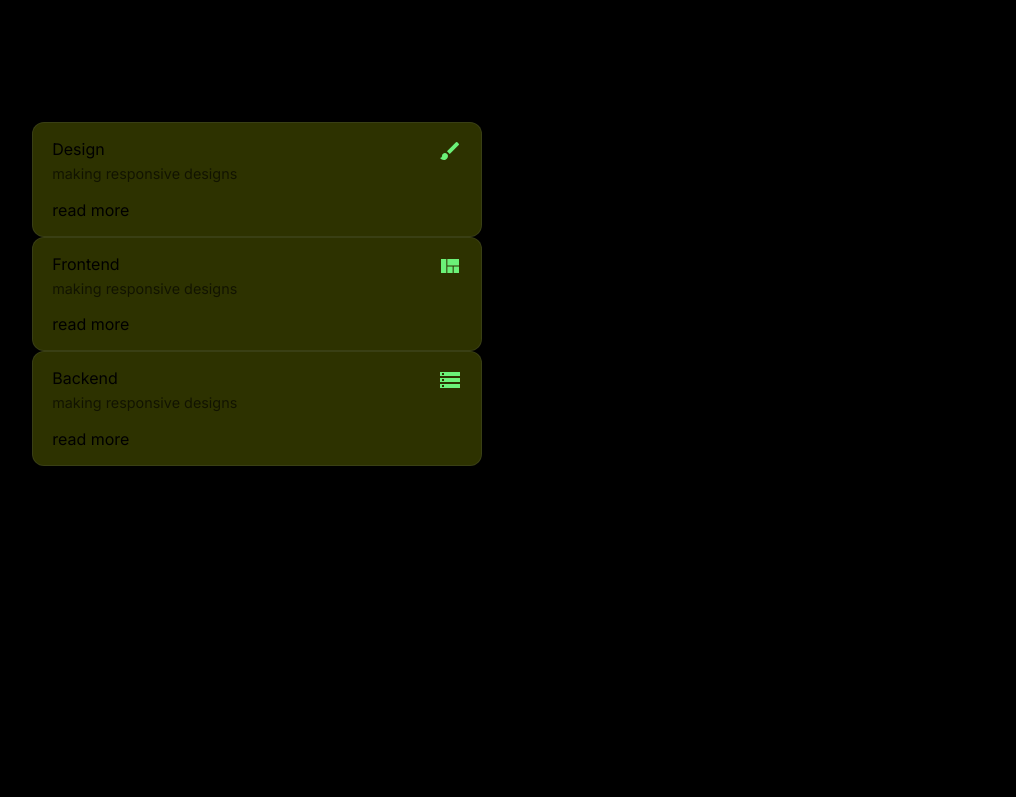
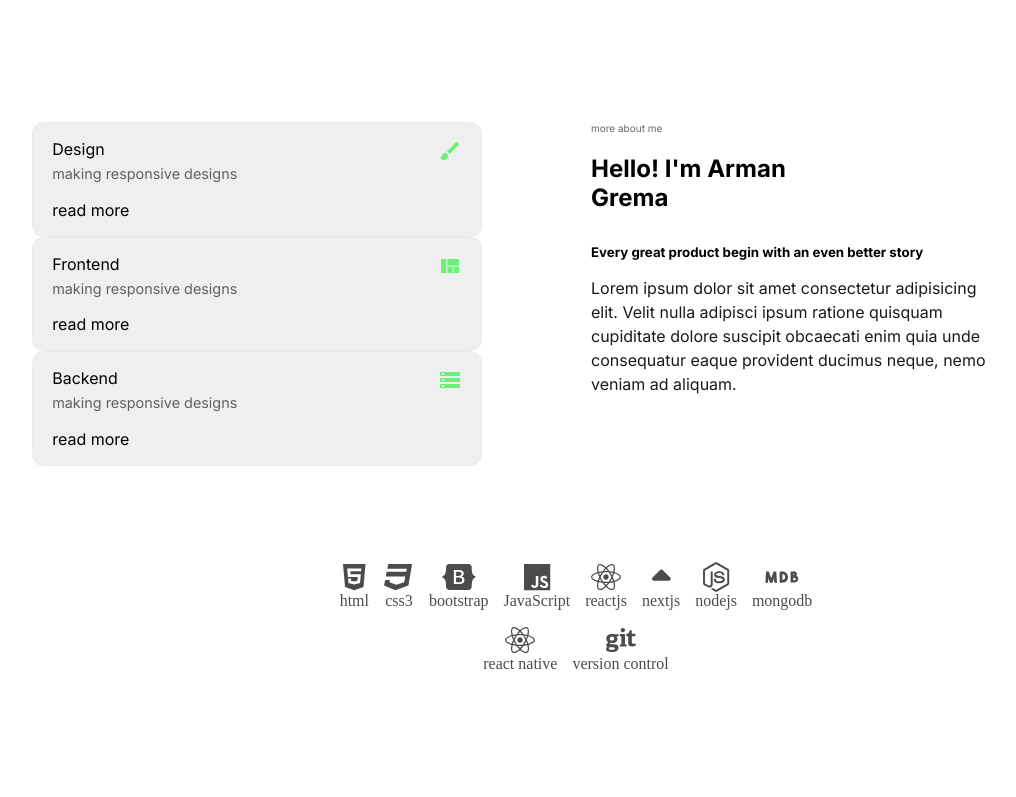
Before and after one commit to armanvirus/me, a Next.js app: page / in a window 1280 px wide. Shown: the part 780-1577 px from the top of the page, without its empty margins (64-1080 px from the left). Built offline with nearby package versions, Linux system fonts and the light colour scheme; a web font is replaced by a local one.

Commit message:
Update globals.css

```diff
--- a/src/app/globals.css
+++ b/src/app/globals.css
@@ -77,6 +77,39 @@
   }
 }
 
+@media (prefers-color-scheme: light) {
+  :root {
+    --foreground-rgb: 255, 255, 255;
+    --background-start-rgb: 0, 0, 0;
+    --background-end-rgb: 0, 0, 0;
+
+    --primary-glow: radial-gradient(rgba(1, 65, 255, 0.4), rgba(1, 65, 255, 0));
+    --secondary-glow: linear-gradient(
+      to bottom right,
+      rgba(1, 65, 255, 0),
+      rgba(1, 65, 255, 0),
+      rgba(1, 65, 255, 0.3)
+    );
+
+    --tile-start-rgb: 2, 13, 46;
+    --tile-end-rgb: 2, 5, 19;
+    --tile-border: conic-gradient(
+      #ffffff80,
+      #ffffff40,
+      #ffffff30,
+      #ffffff20,
+      #ffffff10,
+      #ffffff10,
+      #ffffff80
+    );
+
+    --callout-rgb: 20, 20, 20;
+    --callout-border-rgb: 108, 108, 108;
+    --card-rgb: 100, 100, 100;
+    --card-border-rgb: 200, 200, 200;
+  }
+}
+
 * {
   box-sizing: border-box;
   padding: 0;
@@ -86,7 +119,6 @@
 html,
 body {
   overflow-x: hidden;
-  background:rgb(0,0,0);
 }
 
 a {
```
